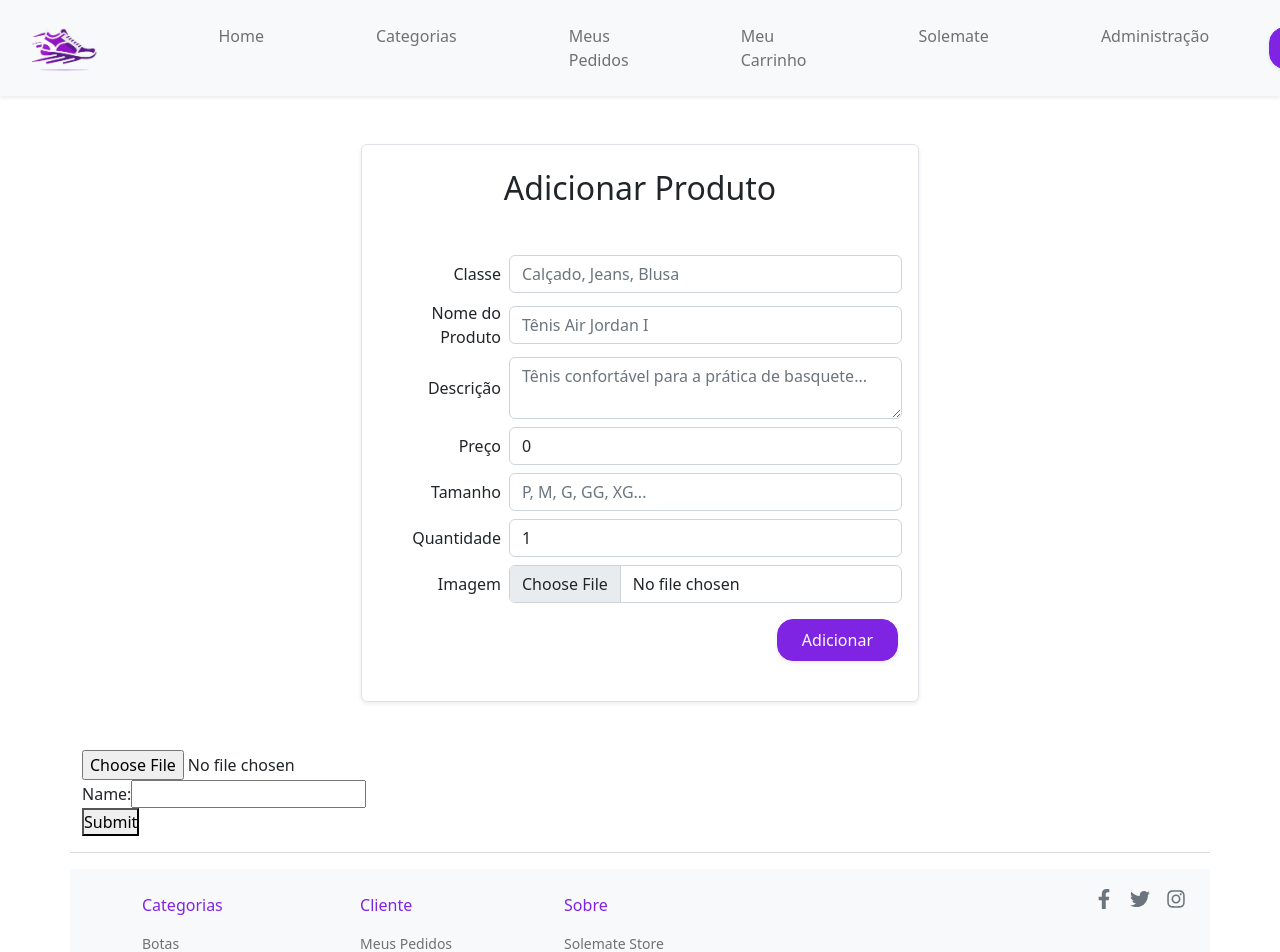
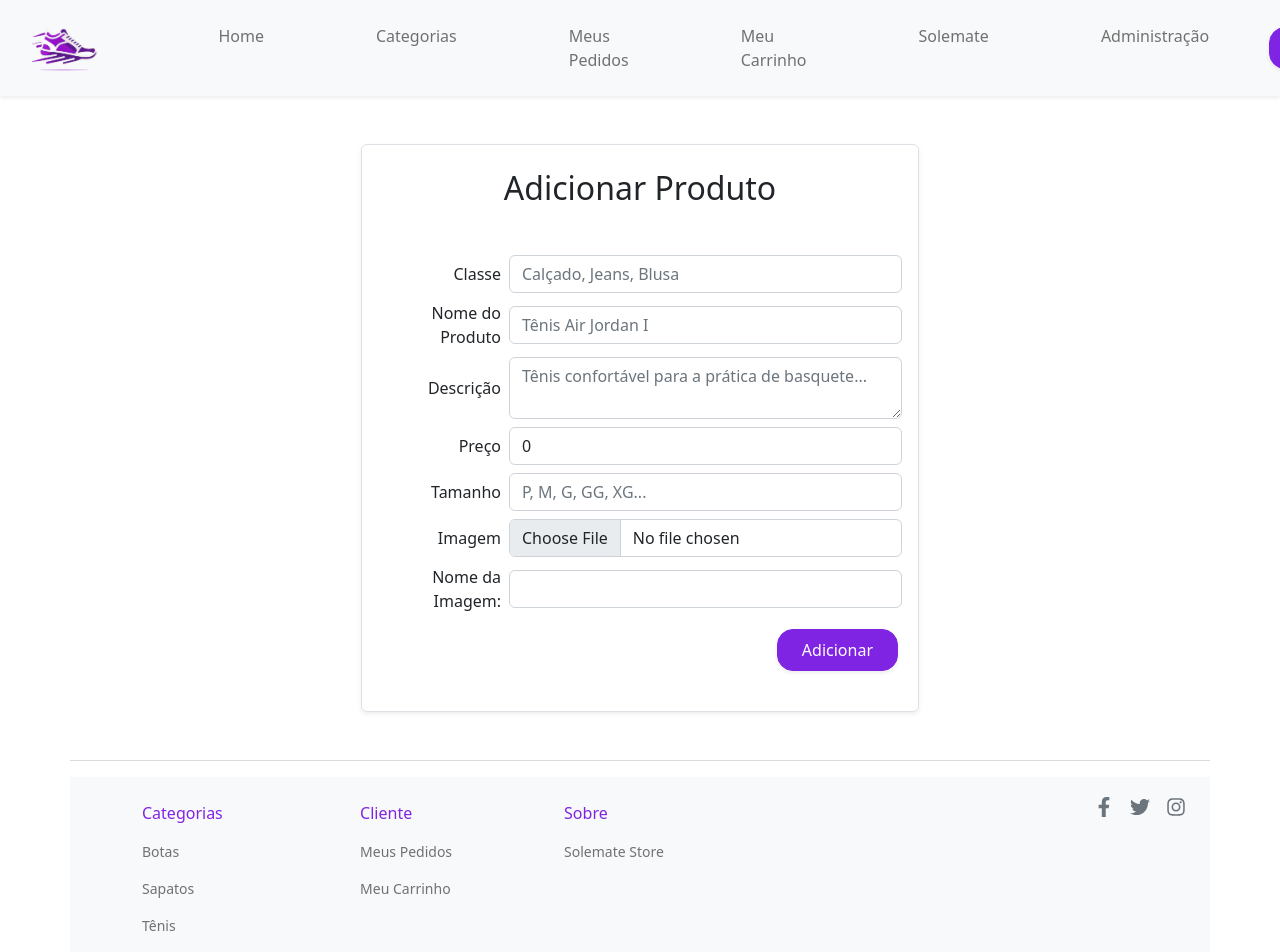
Before and after one commit to jdenari/frontend-solemate-store, a Next.js app: page /administracao/novosprodutos in a window 1280 px wide. Shown: the top 952 px of the page. Built offline with nearby package versions, Linux system fonts and the light colour scheme.

Commit message:
form-product-and-form-photo-united

```diff
--- a/src/components/about/SectionAbout.tsx
+++ b/src/components/about/SectionAbout.tsx
@@ -10,7 +10,7 @@ return (
             <p>Nosso objetivo é tornar a experiência de compra dos nossos clientes o mais agradável e conveniente possível. Por isso, oferecemos opções de entrega em domicílio, suporte ao cliente 24 horas por dia, 7 dias por semana, e um processo de devolução fácil e sem complicações. Queremos que você se sinta confiante em comprar conosco e que fique satisfeito com a sua compra.</p>
             <p>Estamos sempre buscando maneiras de melhorar e aprimorar nossos serviços, então se você tiver alguma sugestão ou comentário, não hesite em entrar em contato conosco. Agradecemos a sua confiança na ABC Company e esperamos atendê-lo em breve.</p>
         </div>
-        </div>
+    </div>
     )
 }
 
--- a/src/components/administration/FormNewProduct.tsx
+++ b/src/components/administration/FormNewProduct.tsx
@@ -1,6 +1,5 @@
 import React, { useState, useEffect } from 'react';
 import MainButton from '../MainButton';
-import FormPhoto from './FormPhoto';
 import { Form } from 'react-bootstrap';
 import axios from 'axios';
 import MessageReturn from '../MessageReturn'; // Importação do componente de mensagem
@@ -29,9 +28,13 @@ const NovosProdutos: React.FC = () => {
         },
     });
 
-const [selectedImage, setSelectedImage] = useState<File | undefined>(undefined);
+    const [photo, setPhoto] = useState<File | null>(null);
+    const [name, setName] = useState<string>('');
 
     const [message, setMessage] = useState<{ text: string; variant: string } | null>(null);
+
+    const handleFileChange = (e: React.ChangeEvent<HTMLInputElement>) => {const selectedFile = e.target.files![0];setPhoto(selectedFile);}
+    const handleNameChange = (e: React.ChangeEvent<HTMLInputElement>) => {setName(e.target.value);}
 
     const handleChange = (e: React.ChangeEvent<HTMLInputElement>) => {
         const { name, value } = e.target;
@@ -51,6 +54,34 @@ const handleStockChange = (e: React.ChangeEvent<HTMLInputElement>) => {
             },
         }));
     };
+
+    const handleAddProduct = async (e: React.FormEvent<HTMLFormElement>) => {
+        e.preventDefault();
+        try {
+          await handleSubmitPhoto(e);
+          await handleSubmit(e);
+        } catch (error) {
+          console.error(error);
+        }
+    };
+
+    const handleSubmitPhoto = async (e: React.FormEvent<HTMLFormElement>) => {
+        e.preventDefault();
+        const formData = new FormData();
+        formData.append('file', photo!);
+        formData.append('name', name);
+
+        try {
+            const response = await axios.post('http://localhost:5000/api/photos/add-photos', formData, {
+                headers: {'Content-Type': 'multipart/form-data'}
+            });
+            console.log(response.data);
+            setPhoto(null);
+            setName('');
+        } catch (error) {
+            console.error(error);
+        }
+    }
 
     const handleSubmit = async (e: React.FormEvent<HTMLFormElement>) => {
         e.preventDefault();
@@ -77,9 +108,9 @@ useEffect(() => {
 
     return (
         <>
+        <div>
             <Form onSubmit={handleSubmit} className="w-50 m-auto border shadow-sm my-5 px-3 py-4 mb-5 bg-body-tertiary rounded">
                 <h2 className="text-center mb-5">Adicionar Produto</h2>
-
                 <Form.Group controlId="formClass" className='d-flex my-2 align-items-center'>
                     <Form.Label className='col-3 text-end px-2 m-0'>Classe</Form.Label>
                     <Form.Control
@@ -90,6 +121,7 @@ useEffect(() => {
                         placeholder="Calçado, Jeans, Blusa"
                     />
                 </Form.Group>
+
                 <Form.Group controlId="formProductName" className='d-flex my-2 align-items-center'>
                     <Form.Label className='col-3 text-end px-2 m-0'>Nome do Produto</Form.Label>
                     <Form.Control
@@ -135,39 +167,31 @@ useEffect(() => {
                         placeholder="P, M, G, GG, XG..."
                     />
                 </Form.Group>
-
-                <Form.Group controlId="formStockQuantity" className='d-flex my-2 align-items-center'>
-                    <Form.Label className='col-3 text-end px-2 m-0'>Quantidade</Form.Label>
-                    <Form.Control
-                        type="number"
-                        min="0"
-                        name="quantity"
-                        value={formData.stock.quantity}
-                        onChange={handleStockChange}
-                        placeholder="Digite a quantidade em estoque"
-                    />
-                </Form.Group>
-
+                <Form onSubmit={handleSubmitPhoto} className='my-2 align-items-center'>
                     <Form.Group controlId="formImage" className='d-flex my-2 align-items-center'>
                         <Form.Label className='col-3 text-end px-2 m-0'>Imagem</Form.Label>
                         <Form.Control
                             type="file"
                             name="image"
-                        onChange={(e: React.ChangeEvent<HTMLInputElement>) => {
-                            if (e.target.files && e.target.files.length > 0) {
-                                setSelectedImage(e.target.files[0]);
-                            }
-                        }}
+                            onChange={handleFileChange}
                             accept="image/*"
                         />
                     </Form.Group>
-
+                    <Form.Group controlId="formName" className='d-flex my-2 align-items-center'>
+                        <Form.Label className='col-3 text-end px-2 m-0'>Nome da Imagem:</Form.Label>
+                        <Form.Control
+                            type="text"
+                            value={name}
+                            onChange={handleNameChange}
+                        />
+                    </Form.Group>
+                </Form>
                 <div className='d-flex flex-row-reverse my-3'>
-                    <MainButton buttonText="Adicionar" onSubmit={handleSubmit} />
+                    <MainButton buttonText="Adicionar" onSubmit={handleAddProduct} />
                 </div>
                     {message && <MessageReturn text={message.text} variant={message.variant} />}
                 </Form>
-            <FormPhoto />
+            </div>
         </>
     );
 };
--- a/src/components/administration/FormPhoto.tsx
+++ b/src/components/administration/FormPhoto.tsx
@@ -1,5 +1,6 @@
 import React, { useState } from 'react';
 import axios from 'axios';
+import { Form } from 'react-bootstrap';
 
 const FormPhoto = () => {
     const [photo, setPhoto] = useState<File | null>(null);
@@ -32,24 +33,28 @@ const FormPhoto = () => {
         setName(e.target.value);
     }
 
-    const addPhoto = (photo: any) => {
-        // aqui você pode manipular os dados da foto adicionada, se necessário
-        console.log('Photo added:', photo);
-    }
 
     return (
-        <form onSubmit={handleSubmit}>
-            <div>
-                <input type="file" onChange={handleFileChange} />
-            </div>
-            <div>
-                <label>
-                Name:
-                <input type="text" value={name} onChange={handleNameChange} />
-                </label>
-            </div>
-            <button type="submit">Submit</button>
-        </form>
+        <Form onSubmit={handleSubmit} className='d-flex my-2 align-items-center'>
+            <Form.Group controlId="formImage" className='d-flex my-2 align-items-center'>
+                <Form.Label className='col-3 text-end px-2 m-0'>Imagem</Form.Label>
+                <Form.Control
+                    type="file"
+                    name="image"
+                    onChange={handleFileChange}
+                    accept="image/*"
+                />
+            </Form.Group>
+            <Form.Group controlId="formName" className='d-flex my-2 align-items-center'>
+                <Form.Label className='col-3 text-end px-2 m-0'>Name:</Form.Label>
+                <Form.Control
+                    type="text"
+                    value={name}
+                    onChange={handleNameChange}
+                />
+            </Form.Group>
+            <button type="submit" className="btn btn-primary my-2 mx-3">Submit</button>
+        </Form>
     );
 }
 
--- a/src/components/landingpage/SecondarySection.tsx
+++ b/src/components/landingpage/SecondarySection.tsx
@@ -11,7 +11,7 @@ const SecondarySection: React.FC = () => {
         return products.map((product, index) => (
             <CardVertical
                 key={index}
-                imgSrc={`shoes/shoes-0${index + 1}.png`}
+                imgSrc={`http://localhost:5000/api/product/${product.id}/photo`}
                 imgAlt={`Image ${index + 1}`}
                 title={product.productName}
                 price={`R$ ${product.price}`}
--- a/src/store/types.ts
+++ b/src/store/types.ts
@@ -12,6 +12,7 @@ export interface Product {
         size: string;
         quantity: number;
     };
+    photo: string;
 }
 
 export interface Order {
```
Lines whose indentation alone changed are shown as unchanged.
